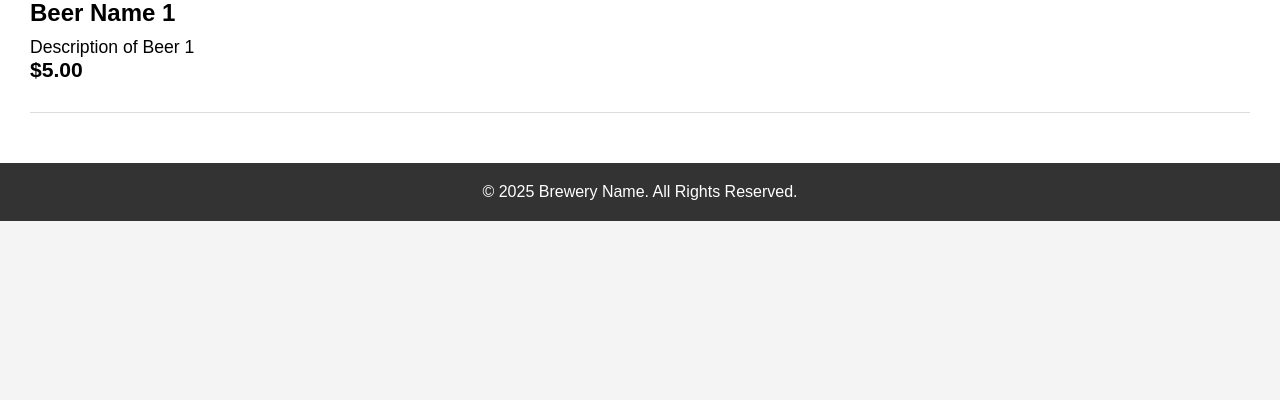
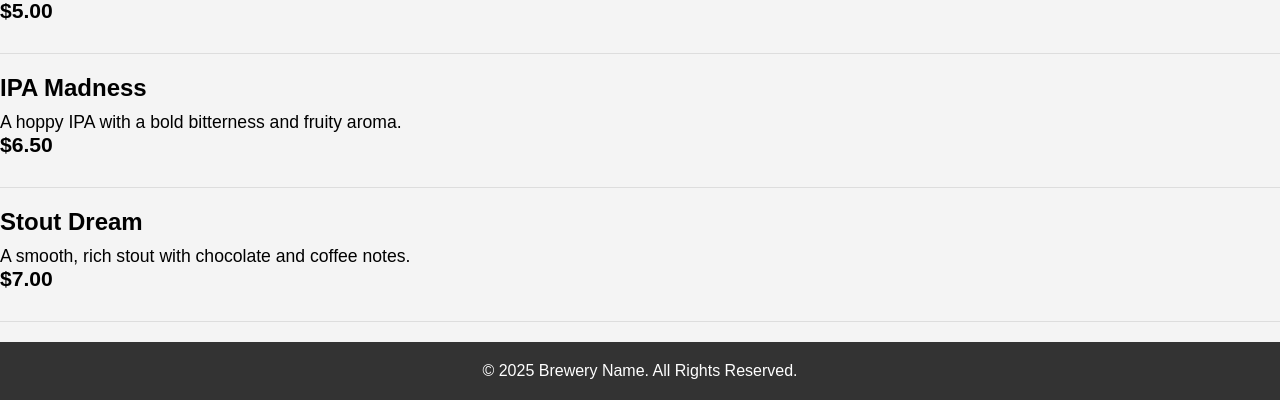
Before and after one commit to Ephelm/Beer-Menu-List, a plain HTML site: page index.html in a window 1280 px wide. Shown: the part 488-888 px from the top of the page. Before the commit the page ends 800 px from the top, so only its background shows below. Drawn offline with Linux system fonts and the light colour scheme.

Commit message:
Update index.html

```diff
--- a/index.html
+++ b/index.html
@@ -4,32 +4,50 @@
     <meta charset="UTF-8">
     <meta name="viewport" content="width=device-width, initial-scale=1.0">
     <title>Beer Draft Menu</title>
-    <!-- Link to the CSS file (not copy-pasting the CSS code) -->
-    <link rel="stylesheet" href="styles.css">
+    <link rel="stylesheet" href="styles.css"> <!-- Link to the CSS file -->
 </head>
 <body>
-    <!-- Your webpage content goes here -->
-
     <!-- Hero Section -->
     <header class="hero">
         <img src="hero-image.jpg" alt="Brewery Hero Image" class="hero-image">
         <div class="hero-text">
             <h1>Welcome to Our Brewery</h1>
-            <p>Your favorite beers are waiting!</p>
+            <p>Explore our selection of craft beers and enjoy a great time!</p>
         </div>
     </header>
 
-    <!-- Beer Draft List Section -->
-    <section class="beer-list">
-        <h2>Our Draft Beers</h2>
+    <!-- Menu List Section -->
+    <section class="menu-list">
+        <h2>Menu List</h2>
+        <!-- Beer Item 1 -->
         <div class="beer-item">
             <div class="beer-info">
-                <h3>Beer Name 1</h3>
-                <p>Description of Beer 1</p>
+                <h3>Golden Ale</h3>
+                <p>A light and crisp ale with a hint of malt sweetness.</p>
                 <p><strong>$5.00</strong></p>
             </div>
         </div>
-        <!-- Add more beer items here -->
+
+        <!-- Beer Item 2 -->
+        <div class="beer-item">
+            <div class="beer-info">
+                <h3>IPA Madness</h3>
+                <p>A hoppy IPA with a bold bitterness and fruity aroma.</p>
+                <p><strong>$6.50</strong></p>
+            </div>
+        </div>
+
+        <!-- Beer Item 3 -->
+        <div class="beer-item">
+            <div class="beer-info">
+                <h3>Stout Dream</h3>
+                <p>A smooth, rich stout with chocolate and coffee notes.</p>
+                <p><strong>$7.00</strong></p>
+            </div>
+        </div>
+
+        <!-- Add more beer items as needed -->
+
     </section>
 
     <!-- Footer Section -->
```
